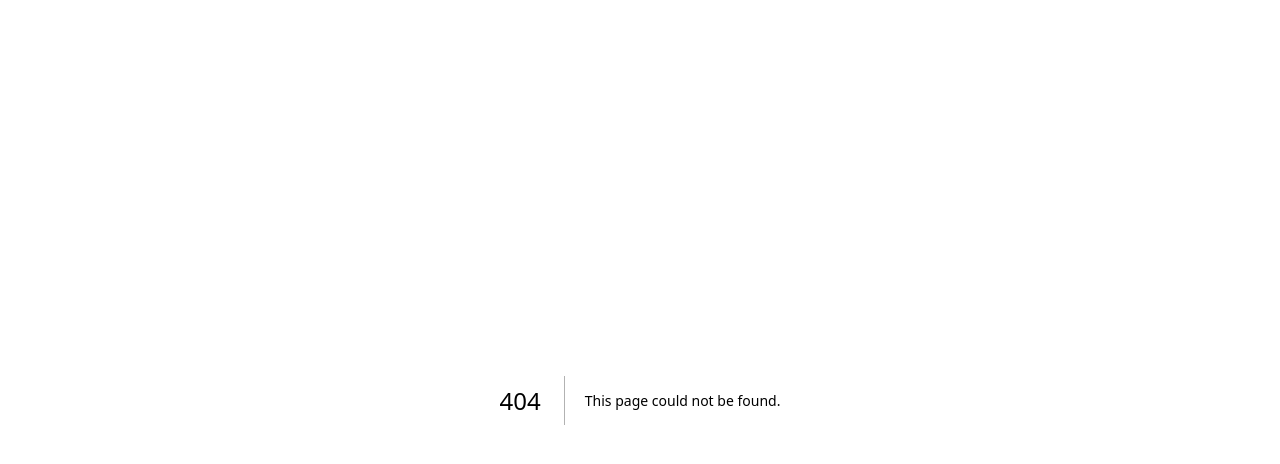
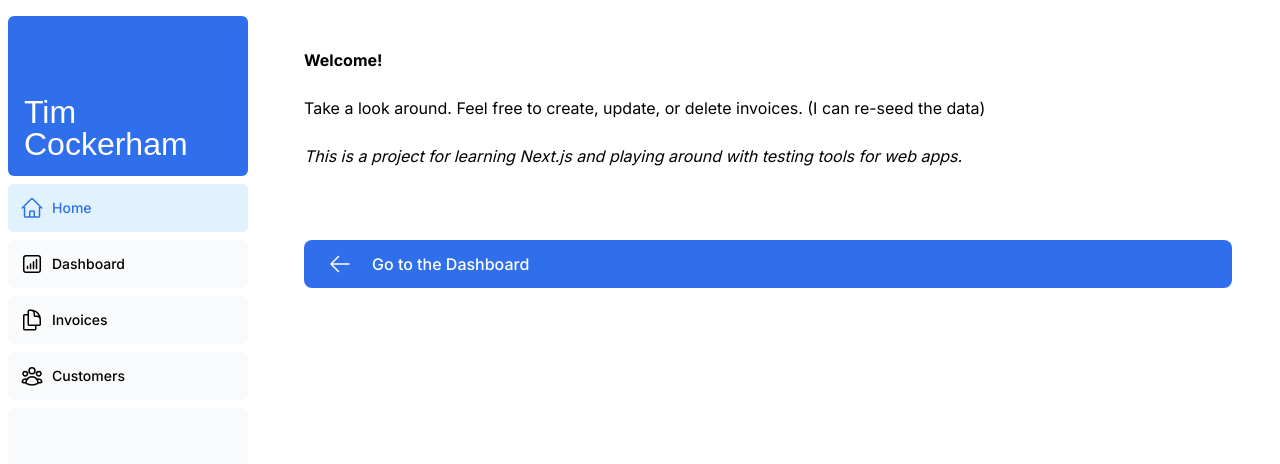
Before and after one commit to tjcocker/NextJS-App, a Next.js app: page /dashboard/home in a window 1280 px wide. Before the commit this address had no page. Shown: the top 464 px of the page. Built offline with nearby package versions, Linux system fonts and the light colour scheme; a web font is replaced by a local one.

Commit message:
home page updates

```diff
--- /dev/null
+++ b/app/dashboard/home/page.tsx
@@ -0,0 +1,35 @@
+import type { NextPage } from 'next'
+import Head from 'next/head'
+import { ArrowLeftIcon } from '@heroicons/react/24/outline';
+import Link from 'next/link';
+
+const Home: NextPage = () => {
+    return (
+        <div>
+            <Head>
+                <meta name="description" content="A static html home page" />
+                <link rel="icon" href="/favicon.ico" />
+            </Head>
+
+            <main>
+                <h1>
+                    <b>Welcome!</b>
+                </h1><br></br>
+                <p>Take a look around. Feel free to create, update, or delete invoices. (I can re-seed the data)</p>
+                <br></br>
+                <p><i>This is a project for learning Next.js and playing around with testing tools for web apps.</i></p>
+                <br></br>  <br></br>     <br></br>   <Link
+            href="/dashboard"
+            className="flex items-center gap-5 self-start rounded-lg bg-blue-600 px-6 py-3 text-sm font-medium text-white transition-colors hover:bg-blue-400 md:text-base"
+          > <ArrowLeftIcon className="w-5 md:w-6" />
+            <span>Go to the Dashboard</span>
+          </Link>
+                <div>
+
+                </div>
+            </main>
+        </div>
+    )
+}
+
+export default Home
--- a/app/page.tsx
+++ b/app/page.tsx
@@ -13,9 +13,9 @@ export default function Page() {
       <div className="mt-4 flex grow flex-col gap-4 md:flex-row">
         <div className="flex flex-col justify-center gap-6 rounded-lg bg-gray-50 px-6 py-10 md:w-2/5 md:px-20">
           <p className={`${lusitana.className} text-xl text-gray-800 md:text-3xl md:leading-normal`}>
-            <strong>Welcome!</strong> This is a work in progess.</p>
+            <strong>Welcome</strong>  to my Next.js web app! This is a work in progess.</p>
           <Link
-            href="/dashboard"
+            href="/dashboard/home"
             className="flex items-center gap-5 self-start rounded-lg bg-blue-600 px-6 py-3 text-sm font-medium text-white transition-colors hover:bg-blue-400 md:text-base"
           >
             <span>Click Here</span> <ArrowRightIcon className="w-5 md:w-6" />
--- a/app/ui/dashboard/nav-links.tsx
+++ b/app/ui/dashboard/nav-links.tsx
@@ -4,6 +4,7 @@ import {
   UserGroupIcon,
   ChartBarSquareIcon,
   DocumentDuplicateIcon,
+  HomeIcon
 } from '@heroicons/react/24/outline';
 import Link from 'next/link';
 import { usePathname } from 'next/navigation';
@@ -12,6 +13,7 @@ import clsx from 'clsx';
 // Map of links to display in the side navigation.
 // Depending on the size of the application, this would be stored in a database.
 const links = [
+  { name: 'Home', href: '/dashboard/home', icon: HomeIcon },
   { name: 'Dashboard', href: '/dashboard', icon: ChartBarSquareIcon },
   {
     name: 'Invoices',
```
